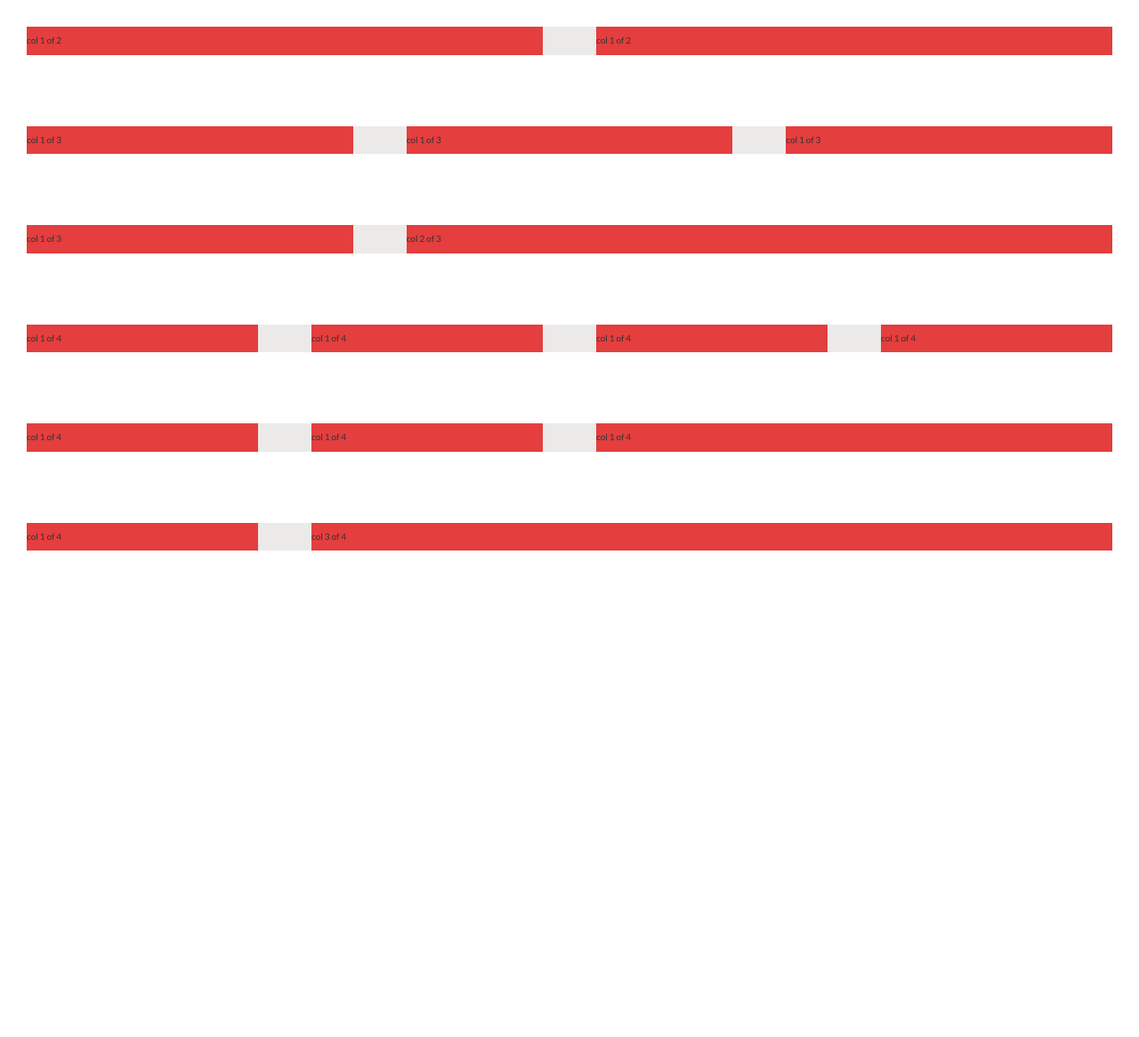
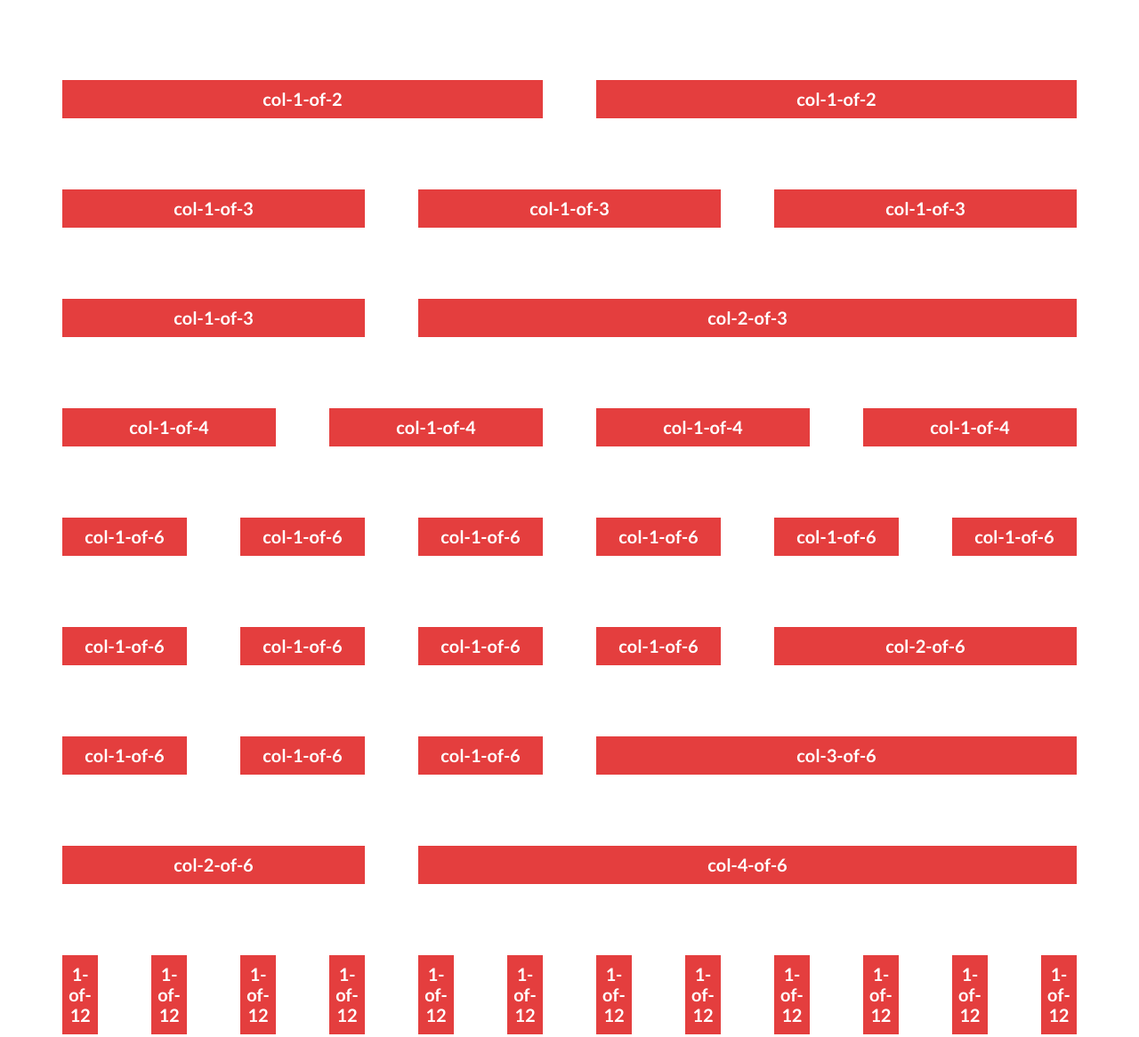
Before and after one commit to natank/Custom_Grid, a website built with webpack: page app/index.html in a window 1280 px wide. Shown: the top 1166 px of the page at 89% size. Before the commit the page ends 800 px from the top, so only its background shows below. Built offline with nearby package versions, Linux system fonts and the light colour scheme; some packages are replaced by stand-ins of ours.

Commit message:
Added full columns layout

```diff
--- a/app/assets/styles/layout/_grid.css
+++ b/app/assets/styles/layout/_grid.css
@@ -1,8 +1,14 @@
 .row {
-	background-color: $lightGray;
+	font-size: 2rem;
+	text-align: center;
+	font-weight: 700;
+	color:#fff;
 	max-width: $gridWidth;
-	margin: 0 auto;
+	margin: 6rem auto;
 
+	&--no-bg {
+		background-color: transparent;
+	}
 
 	&:not(:last-child){
 		margin-bottom: $gutterVertical;
@@ -17,17 +23,16 @@
 		}
 	}
 
+	.col--relative {
+		position: relative;
+	}
+
 	.col-1-of-2 {
 		width: calc((100% - $gutterHorizontal)/2);
 	}
 
 	.col-1-of-3 {
 		width: calc((100% - 2*$gutterHorizontal)/3);
-		background-color: $lightRed;
-		float: left;
-		&:not(:last-child){
-			margin-right: $gutterHorizontal;
-		}
 	}
 
 	.col-2-of-3 {
@@ -45,6 +50,64 @@
 	.col-3-of-4 {
 		width: calc(100% - (100% - 3*$gutterHorizontal)/4 - $gutterHorizontal);
 	}
-	@mixin clearfix
+
+	.col-1-of-6 {
+		width: calc((100% - 5*$gutterHorizontal)/6);
+	}
+	.col-2-of-6 {
+		width: calc((100% - 5*$gutterHorizontal)/3 + $gutterHorizontal);
+	}
+	.col-3-of-6 {
+		width: calc((100% - 5*$gutterHorizontal)/2 + 2*$gutterHorizontal);
+	}
+	.col-4-of-6 {
+		width: calc(100% - ((100% - 5*$gutterHorizontal)/3 + 2 * $gutterHorizontal) );
+	}
+	.col-5-of-6 {
+		width: calc(100% - (100% - 5*$gutterHorizontal)/6 - $gutterHorizontal );
+	}
+	.col-1-of-12 {
+		width: calc((100% - 11*$gutterHorizontal)/12);
+	}
+	.col-2-of-12 {
+		width: calc((100% - 11*$gutterHorizontal)/6 + $gutterHorizontal);
+	}
+
+	.col-3-of-12 {
+		width: calc((100% - 11*$gutterHorizontal)/4 + 2*$gutterHorizontal);
+	}
+
+	.col-4-of-12 {
+		width: calc((100% - 11*$gutterHorizontal)/3 + 3*$gutterHorizontal);
+	}
+
+	.col-5-of-12 {
+		width: calc((100% - 11*$gutterHorizontal)/3 + (100% - 11*$gutterHorizontal)/12 + 4*$gutterHorizontal );
+	}
+
+	.col-6-of-12 {
+		width: calc((100% - 11*$gutterHorizontal)/2 + 5*$gutterHorizontal);
+	}
+
+	.col-7-of-12 {
+		width: calc((100% - 11*$gutterHorizontal)/2 + (100% - 11*$gutterHorizontal)/12 + 6*$gutterHorizontal ) ;
+	}
+
+	.col-8-of-12 {
+		width: calc((100% - 11*$gutterHorizontal)/2 + 2*(100% - 11*$gutterHorizontal)/12 + 7*$gutterHorizontal ) ;
+	}
+
+	.col-9-of-12 {
+		width: calc((100% - 11*$gutterHorizontal)/2 + 3*(100% - 11*$gutterHorizontal)/12 + 8*$gutterHorizontal ) ;
+	}
+
+	.col-10-of-12 {
+		width: calc((100% - 11*$gutterHorizontal)/2 + 4*(100% - 11*$gutterHorizontal)/12 + 9*$gutterHorizontal ) ;
+	}
+
+	.col-11-of-12 {
+		width: calc((100% - 11*$gutterHorizontal)/2 + 5*(100% - 11*$gutterHorizontal)/12 + 10*$gutterHorizontal ) ;
+	}
+		@mixin clearfix
 
 }
--- a/app/index.html
+++ b/app/index.html
@@ -13,75 +13,125 @@
     <body>
        <section class="grid-text" >
         <div class="row">
-            <div class="col-1-of-2">
-                <!-- col x of y :
-                    x is the number of parts in the column
-                    y is the number of parts in the rows
-                -->
-                col 1 of 2
+    <div class="row">
+      <div class="col-1-of-2">col-1-of-2</div>
+      <div class="col-1-of-2">col-1-of-2</div>
     </div>
-            <div class="col-1-of-2">
-                col 1 of 2
+    <div class="row">
+      <div class="col-1-of-3">col-1-of-3</div>
+      <div class="col-1-of-3">col-1-of-3</div>
+      <div class="col-1-of-3">col-1-of-3</div>
     </div>
+    <div class="row">
+      <div class="col-1-of-3">col-1-of-3</div>
+      <div class="col-2-of-3">col-2-of-3</div>
+    </div>
+    <div class="row">
+      <div class="col-1-of-4">col-1-of-4</div>
+      <div class="col-1-of-4">col-1-of-4</div>
+      <div class="col-1-of-4">col-1-of-4</div>
+       <div class="col-1-of-4">col-1-of-4</div>
+    </div>
+     <div class="row">
+      <div class="col-1-of-6">col-1-of-6</div>
+      <div class="col-1-of-6">col-1-of-6</div>
+      <div class="col-1-of-6">col-1-of-6</div>
+      <div class="col-1-of-6">col-1-of-6</div>
+      <div class="col-1-of-6">col-1-of-6</div>
+      <div class="col-1-of-6">col-1-of-6</div>
+    </div>
+    <div class="row">
+      <div class="col-1-of-6">col-1-of-6</div>
+      <div class="col-1-of-6">col-1-of-6</div>
+      <div class="col-1-of-6">col-1-of-6</div>
+      <div class="col-1-of-6">col-1-of-6</div>
+      <div class="col-2-of-6">col-2-of-6</div>
+    </div>
+    <div class="row">
+      <div class="col-1-of-6">col-1-of-6</div>
+      <div class="col-1-of-6">col-1-of-6</div>
+      <div class="col-1-of-6">col-1-of-6</div>
+      <div class="col-3-of-6">col-3-of-6</div>
+    </div>
+    <div class="row">
+      <div class="col-2-of-6">col-2-of-6</div>
+      <div class="col-4-of-6">col-4-of-6</div>
     </div>
 
     <div class="row">
-            <div class="col-1-of-3">
-                col 1 of 3
+      <div class="col-1-of-12">1-of-12</div>
+      <div class="col-1-of-12">1-of-12</div>
+      <div class="col-1-of-12">1-of-12</div>
+      <div class="col-1-of-12">1-of-12</div>
+      <div class="col-1-of-12">1-of-12</div>
+      <div class="col-1-of-12">1-of-12</div>
+      <div class="col-1-of-12">1-of-12</div>
+      <div class="col-1-of-12">1-of-12</div>
+      <div class="col-1-of-12">1-of-12</div>
+      <div class="col-1-of-12">1-of-12</div>
+      <div class="col-1-of-12">1-of-12</div>
+      <div class="col-1-of-12">1-of-12</div>
     </div>
-            <div class="col-1-of-3">
-                col 1 of 3
-            </div>
-            <div class="col-1-of-3">
-                col 1 of 3
-            </div>
+    <div class="row">
+      <div class="col-2-of-12">col-2-of-12</div>
+      <div class="col-2-of-12">col-2-of-12</div>
+      <div class="col-2-of-12">col-2-of-12</div>
+      <div class="col-2-of-12">col-2-of-12</div>
+      <div class="col-2-of-12">col-2-of-12</div>
+      <div class="col-2-of-12">col-2-of-12</div>
     </div>
 
     <div class="row">
-            <div class="col-1-of-3">
-                col 1 of 3
-            </div>
-            <div class="col-2-of-3">
-                col 2 of 3
-            </div>
+    <div class="col-3-of-12">col-3-of-12</div>
+      <div class="col-2-of-12">col-2-of-12</div>
+      <div class="col-2-of-12">col-2-of-12</div>
+
+      <div class="col-3-of-12">col-3-of-12</div>
+      <div class="col-2-of-12">col-1-of-12</div>
     </div>
 
     <div class="row">
-            <div class="col-1-of-4">
-                col 1 of 4
-            </div>
-            <div class="col-1-of-4">
-                col 1 of 4
-            </div>
-            <div class="col-1-of-4">
-                col 1 of 4
-            </div>
-            <div class="col-1-of-4">
-                col 1 of 4
-            </div>
+      <div class="col-4-of-12">col-4-of-12</div>
+      <div class="col-3-of-12">col-3-of-12</div>
+      <div class="col-3-of-12">col-3-of-12</div>
+      <div class="col-2-of-12">col-2-of-12</div>
     </div>
 
     <div class="row">
-            <div class="col-1-of-4">
-                col 1 of 4
-            </div>
-            <div class="col-1-of-4">
-                col 1 of 4
-            </div>
-            <div class="col-2-of-4">
-                col 1 of 4
-            </div>
+      <div class="col-5-of-12">col-5-of-12</div>
+      <div class="col-5-of-12">col-5-of-12</div>
+      <div class="col-2-of-12">col-2-of-12</div>
     </div>
 
     <div class="row">
-            <div class="col-1-of-4">
-                col 1 of 4
-            </div>
-            <div class="col-3-of-4">
-                col 3 of 4
-            </div>
+      <div class="col-6-of-12">col-6-of-12</div>
+      <div class="col-4-of-12">col-4-of-12</div>
+      <div class="col-2-of-12">col-2-of-12</div>
     </div>
 
+
+
+    <div class="row">
+      <div class="col-7-of-12">col-7-of-12</div>
+      <div class="col-5-of-12">col-5-of-12</div>
+    </div>
+    <div class="row">
+      <div class="col-8-of-12">col-8-of-12</div>
+      <div class="col-4-of-12">col-4-of-12</div>
+    </div>
+    <div class="row">
+      <div class="col-9-of-12">col-9-of-12</div>
+      <div class="col-3-of-12">col-3-of-12</div>
+
+    </div>
+<div class="row">
+      <div class="col-10-of-12">col-10-of-12</div>
+      <div class="col-2-of-12">col-2-of-12</div>
+    </div>
+<div class="row">
+      <div class="col-11-of-12">col-11-of-12</div>
+      <div class="col-1-of-12">col-1-of-12</div>
+    </div>
        </section>
     </body>
 
--- a/app/styles.css
+++ b/app/styles.css
@@ -350,9 +350,16 @@ template {
 }
 
 .row {
-	background-color: #eceae8;
-	max-width: 1140rem;
-	margin: 0 auto;}
+	font-size: 2rem;
+	text-align: center;
+	font-weight: 700;
+	color:#fff;
+	max-width: 114rem;
+	margin: 6rem auto;}
+
+.row--no-bg {
+		background-color: transparent;
+	}
 
 .row:not(:last-child){
 		margin-bottom: 8rem;
@@ -368,19 +375,17 @@ template {
 			margin-right: 6rem;
 		}
 
+.row .col--relative {
+		position: relative;
+	}
+
 .row .col-1-of-2 {
 		width: calc((100% - 6rem)/2);
 	}
 
 .row .col-1-of-3 {
 		width: calc((100% - 2*6rem)/3);
-		background-color: #e43e3e;
-		float: left;
 	}
-
-.row .col-1-of-3:not(:last-child){
-			margin-right: 6rem;
-		}
 
 .row .col-2-of-3 {
 		width: calc(2 * (100% - 2 * 6rem)/3 + 6rem );
@@ -396,6 +401,70 @@ template {
 
 .row .col-3-of-4 {
 		width: calc(100% - (100% - 3*6rem)/4 - 6rem);
+	}
+
+.row .col-1-of-6 {
+		width: calc((100% - 5*6rem)/6);
+	}
+
+.row .col-2-of-6 {
+		width: calc((100% - 5*6rem)/3 + 6rem);
+	}
+
+.row .col-3-of-6 {
+		width: calc((100% - 5*6rem)/2 + 2*6rem);
+	}
+
+.row .col-4-of-6 {
+		width: calc(100% - ((100% - 5*6rem)/3 + 2 * 6rem) );
+	}
+
+.row .col-5-of-6 {
+		width: calc(100% - (100% - 5*6rem)/6 - 6rem );
+	}
+
+.row .col-1-of-12 {
+		width: calc((100% - 11*6rem)/12);
+	}
+
+.row .col-2-of-12 {
+		width: calc((100% - 11*6rem)/6 + 6rem);
+	}
+
+.row .col-3-of-12 {
+		width: calc((100% - 11*6rem)/4 + 2*6rem);
+	}
+
+.row .col-4-of-12 {
+		width: calc((100% - 11*6rem)/3 + 3*6rem);
+	}
+
+.row .col-5-of-12 {
+		width: calc((100% - 11*6rem)/3 + (100% - 11*6rem)/12 + 4*6rem );
+	}
+
+.row .col-6-of-12 {
+		width: calc((100% - 11*6rem)/2 + 5*6rem);
+	}
+
+.row .col-7-of-12 {
+		width: calc((100% - 11*6rem)/2 + (100% - 11*6rem)/12 + 6*6rem );
+	}
+
+.row .col-8-of-12 {
+		width: calc((100% - 11*6rem)/2 + 2*(100% - 11*6rem)/12 + 7*6rem );
+	}
+
+.row .col-9-of-12 {
+		width: calc((100% - 11*6rem)/2 + 3*(100% - 11*6rem)/12 + 8*6rem );
+	}
+
+.row .col-10-of-12 {
+		width: calc((100% - 11*6rem)/2 + 4*(100% - 11*6rem)/12 + 9*6rem );
+	}
+
+.row .col-11-of-12 {
+		width: calc((100% - 11*6rem)/2 + 5*(100% - 11*6rem)/12 + 10*6rem );
 	}
 
 .row::after
```
Lines whose indentation alone changed are shown as unchanged.
